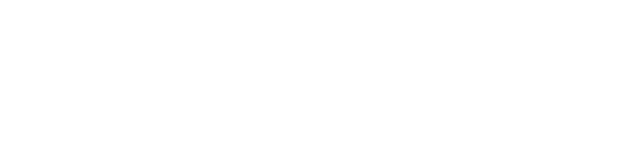
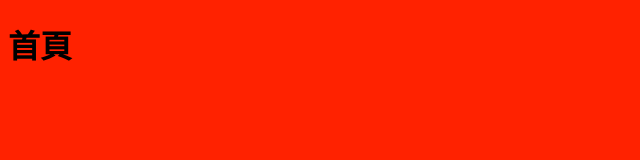
Before and after one commit to sexfat/thd101_git, a plain HTML site: page index.html in a window 1280 px wide. Shown: the whole page, without its empty margins (0-640 px from the left). Drawn offline with Linux system fonts and the light colour scheme.

Commit message:
修改 index.html 路徑

```diff
--- a/index.html
+++ b/index.html
@@ -4,9 +4,12 @@
     <meta charset="UTF-8">
     <meta http-equiv="X-UA-Compatible" content="IE=edge">
     <meta name="viewport" content="width=device-width, initial-scale=1.0">
-    <title>Document</title>
+    <link rel="stylesheet" href="style.css">
+    <title>首頁</title>
 </head>
 <body>
+    <h1>首頁</h1>
 
+    <script src="main.js"></script>
 </body>
 </html>
```
